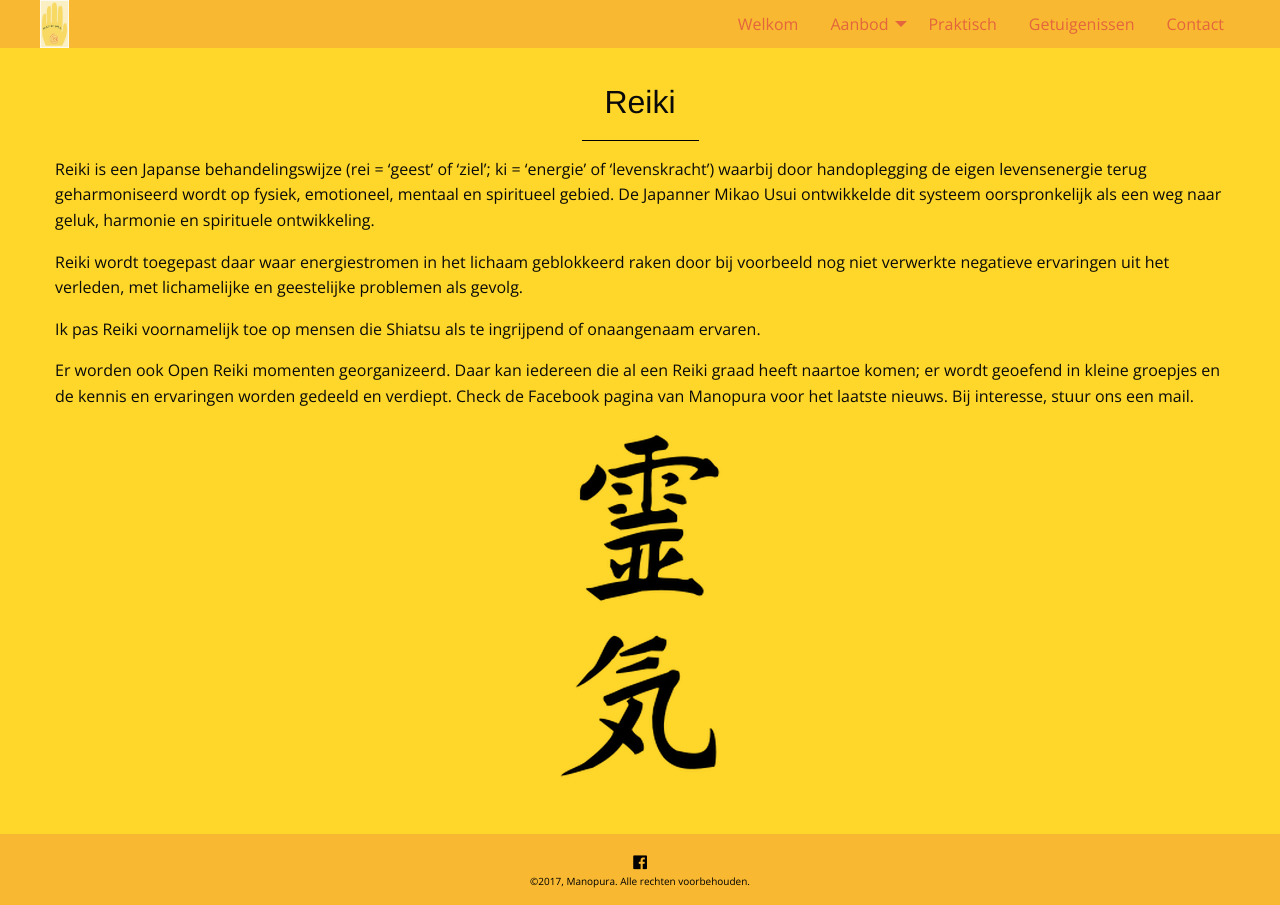
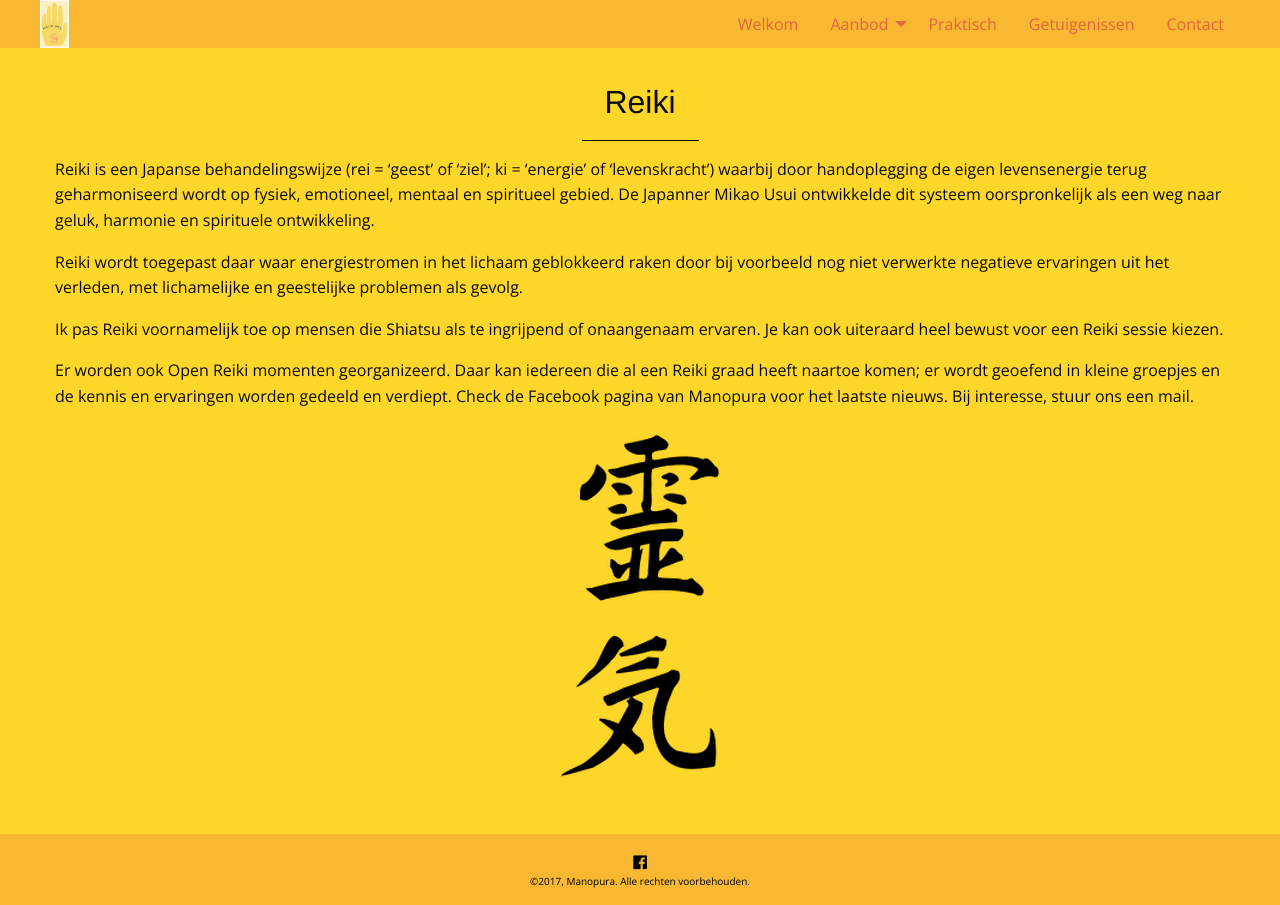
Before and after one commit to manopura/manopura.github.io, a Jekyll site: the page built from reiki.md, in a window 1280 px wide. Built offline with Jekyll 4.4.1, drawn with Linux system fonts in a browser that asks for light colours; nearby versions of some CDN libraries; our own code applies the rules of GitHub Pages for plain Markdown files.

Commit message:
Update reiki.md

```diff
--- a/reiki.md
+++ b/reiki.md
@@ -10,6 +10,7 @@ De Japanner Mikao Usui ontwikkelde dit systeem oorspronkelijk als een weg naar g
 Reiki wordt toegepast daar waar energiestromen in het lichaam geblokkeerd raken door bij voorbeeld nog niet verwerkte negatieve ervaringen uit het verleden, met lichamelijke en geestelijke problemen als gevolg.
 
 Ik pas Reiki voornamelijk toe op mensen die Shiatsu als te ingrijpend of onaangenaam ervaren.
+Je kan ook uiteraard heel bewust voor een Reiki sessie kiezen.
 
 Er worden ook Open Reiki momenten georganizeerd. Daar kan iedereen die al een Reiki graad heeft naartoe komen; er wordt geoefend in kleine groepjes en de kennis en ervaringen worden gedeeld en verdiept. Check de Facebook pagina van Manopura voor het laatste nieuws.
 Bij interesse, stuur ons een mail.
```
